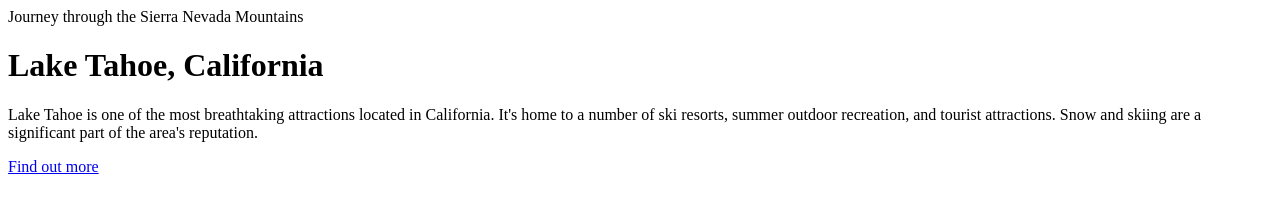
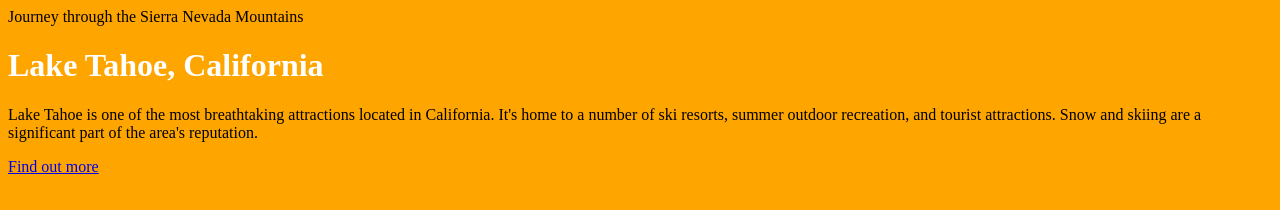
Before and after one commit to mgxmajewski/css-basics, a plain HTML site: page index.html in a window 1280 px wide. Drawn offline with Linux system fonts and the light colour scheme.

Commit message:
Add inline styling

```diff
--- a/index.html
+++ b/index.html
@@ -3,13 +3,15 @@
   <head>
     <title>Lake Tahoe</title>
   </head>
-  <body>
+  <body style="background-color: orange">
     <header>
       <span>Journey through the Sierra Nevada Mountains</span>
-      <h1>Lake Tahoe, California</h1>
+      <h1 style="color: white;">Lake Tahoe, California</h1>
     </header>
     <p>
-      Lake Tahoe is one of the most breathtaking attractions located in California. It's home to a number of ski resorts, summer outdoor recreation, and tourist attractions. Snow and skiing are a significant part of the area's reputation.
+      Lake Tahoe is one of the most breathtaking attractions located in California. It's home to a number of ski
+      resorts, summer outdoor recreation, and tourist attractions. Snow and skiing are a significant part of the
+      area's reputation.
     </p>
     <a href="#">Find out more</a>
   </body>
```
